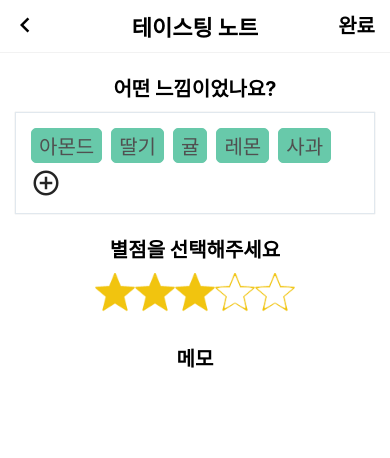
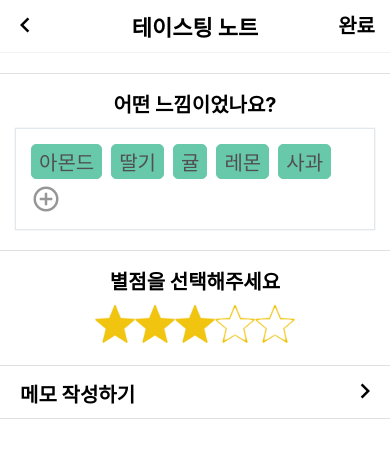
Before and after one commit to ramgthunder12/mobliepoject, a React Native app: screen /WriteDownNote in a window 390 px wide. Shown: the top 458 px of the page. Built offline with nearby package versions, Linux system fonts and the light colour scheme.

Commit message:
v0.0.4
메모 작성 기능 추가

```diff
--- a/navigation/screens/WriteDownNote.js
+++ b/navigation/screens/WriteDownNote.js
@@ -5,8 +5,9 @@ import {
   SafeAreaView,
   ScrollView,
   View,
+  Animated,
 } from "react-native";
-import React, { useState, useEffect } from "react";
+import React, { useState, useEffect, useRef } from "react";
 import { Header, Icon, Card, Button, Dialog } from "@rneui/themed";
 import { TouchableOpacity } from "react-native-gesture-handler";
 import { Rating } from "react-native-ratings";
@@ -14,7 +15,7 @@ import { Rating } from "react-native-ratings";
 let TasteId = 0; //느낌 버튼 id
 
 export default function WriteDownNote({ navigation }) {
-  const [buttonText, setButtonText] = useState(""); //버튼 이름 => 최대 크기 정해야됨
+  const [buttonText, setButtonText] = useState(""); //버튼 이름
 
   const [showTextInput, setshowTextInput] = useState([]); //textinput 생성 및 삭제
 
@@ -24,7 +25,11 @@ export default function WriteDownNote({ navigation }) {
   const [DeleteTaste, setDeleteTaste] = useState(false); //느낌 버튼 삭제 Dialog on/off
   const [DeleteTasteId, setDeleteTasteId] = useState({ bId: 0 }); //삭제 시 느낌 버튼 id
 
-  const [ratingValue, setRatingValue] = useState(2.5);
+  const [ratingValue, setRatingValue] = useState(3); //별점 구하기
+
+  const [memoExpanded, setMemoExpanded] = useState(false); //메모 기능 활성화
+  const memoHeightValue = useRef(new Animated.Value(0)).current; //메모 기능 확장 애니메이션
+  const [memoText, setMemoText] = useState("");//메모 내용
 
   const SaveNote = () => {
     //노트저장
@@ -45,6 +50,7 @@ export default function WriteDownNote({ navigation }) {
 
     if (buttonText.length === 0) {
       //이름 입력 안하면 종료
+      setshowTextInput(showTextInput.slice(1)); //textinput 제거
       return;
     }
 
@@ -93,9 +99,20 @@ export default function WriteDownNote({ navigation }) {
 
   const ratingCompleted = (rating) => {
     //별점
-    if(ratingValue !== rating){
+    if (ratingValue !== rating) {
       setRatingValue(rating);
     }
+  };
+
+  const handleMemoAnimate = () => {
+    //메모 창 내려가는 Animated
+    Animated.timing(memoHeightValue, {
+      toValue: memoExpanded ? 0 : 160, // Adjust the desired expanded height
+      duration: 500, // Adjust the animation duration
+      useNativeDriver: false,
+    }).start();
+
+    setMemoExpanded((prev) => !prev);
   };
 
   useEffect(() => {
@@ -143,9 +160,9 @@ export default function WriteDownNote({ navigation }) {
       />
 
       <ScrollView style={styles.scrollView}>
-        <View
-          style={styles.noteTitleView}
-        >
+        {/*느낌*/}
+        <Card.Divider style={{marginTop: 20, }}/>
+        <View style={styles.noteTitleView}>
           <Text style={styles.noteTitleText}>어떤 느낌이었나요?</Text>
         </View>
         <Card containerStyle={{ marginTop: 10 }}>
@@ -179,21 +196,21 @@ export default function WriteDownNote({ navigation }) {
                 key={textinput.id}
                 autoFocus={true}
                 multiline
+                maxLength={10}
                 onChangeText={(text) => setButtonText(text)}
                 onEndEditing={() => addTaste()}
                 style={styles.tasteTextInput}
               />
             ))}
             <TouchableOpacity onPress={writeTaste}>
-              <Icon name="add-circle-outline" size={30} />
+              <Icon name="add-circle-outline" color="rgb(150,150,150)" size={30} />
             </TouchableOpacity>
           </View>
         </Card>
 
         {/*별점 선택*/}
-        <View
-          style={styles.noteTitleView}
-        >
+        <Card.Divider style={{marginTop: 20, }}/>
+        <View style={styles.noteTitleView}>
           <Text style={styles.noteTitleText}>별점을 선택해주세요</Text>
         </View>
         <Rating
@@ -203,12 +220,37 @@ export default function WriteDownNote({ navigation }) {
         />
 
         {/*메모*/}
-        <View
-          style={styles.noteTitleView}
-        >
-          <Text style={styles.noteTitleText}>메모</Text>
+        <Card.Divider style={{marginTop: 10, }}/>
+        <View style={styles.noteExpandView}>
+          <View style={styles.noteExpandTitle}>
+            <Text style={[styles.noteTitleText, {marginLeft: 20, marginTop: -2, }]}>메모 작성하기</Text>
+            <TouchableOpacity onPress={handleMemoAnimate} style={{marginRight: 10, marginTop: -5, }}>
+              <Icon name="chevron-right" color="black" size={30} />
+            </TouchableOpacity>
+          </View>
+
+          <Animated.View
+            style={{ height: memoHeightValue, width: '100%', overflow: "hidden", /*borderWidth: 1,*/ }}
+          >
+            <Card containerStyle={{ marginTop: 10, }}>
+              <View style={{flexDirection: "row",
+    justifyContent: "flex-start", }}>
+              <TextInput
+                editable
+                multiline
+                numberOfLines={5}
+                maxLength={1000}
+                onEndEditing={(event) => setMemoText(event.nativeEvent.text)}
+                defaultValue={memoText}
+                style={{ fontSize: 20, textAlignVertical: 'top', textAlign: 'left', width: '100%', }}
+              />
+              </View>
+            </Card>
+          </Animated.View>
         </View>
 
+        {/*첫 향 */}
+        <Card.Divider style={{marginTop: 10, }}/>
       </ScrollView>
 
       {/* 버튼 삭제 Dialog */}
@@ -270,7 +312,6 @@ const styles = StyleSheet.create({
   noteTitleView: {
     flexDirection: "row",
     justifyContent: "center",
-    marginTop: 20,
   },
   noteTitleText: {
     fontSize: 20,
@@ -300,6 +341,15 @@ const styles = StyleSheet.create({
     paddingRight: 8,
     marginRight: 4,
   },
+  noteExpandView: {
+    flexDirection: "column",
+    flexWrap: "wrap",
+    justifyContent: "flex-start",
+  },
+  noteExpandTitle: {
+    flexDirection: "row",
+    justifyContent: "space-between",
+  },
 });
 
 /*
```
